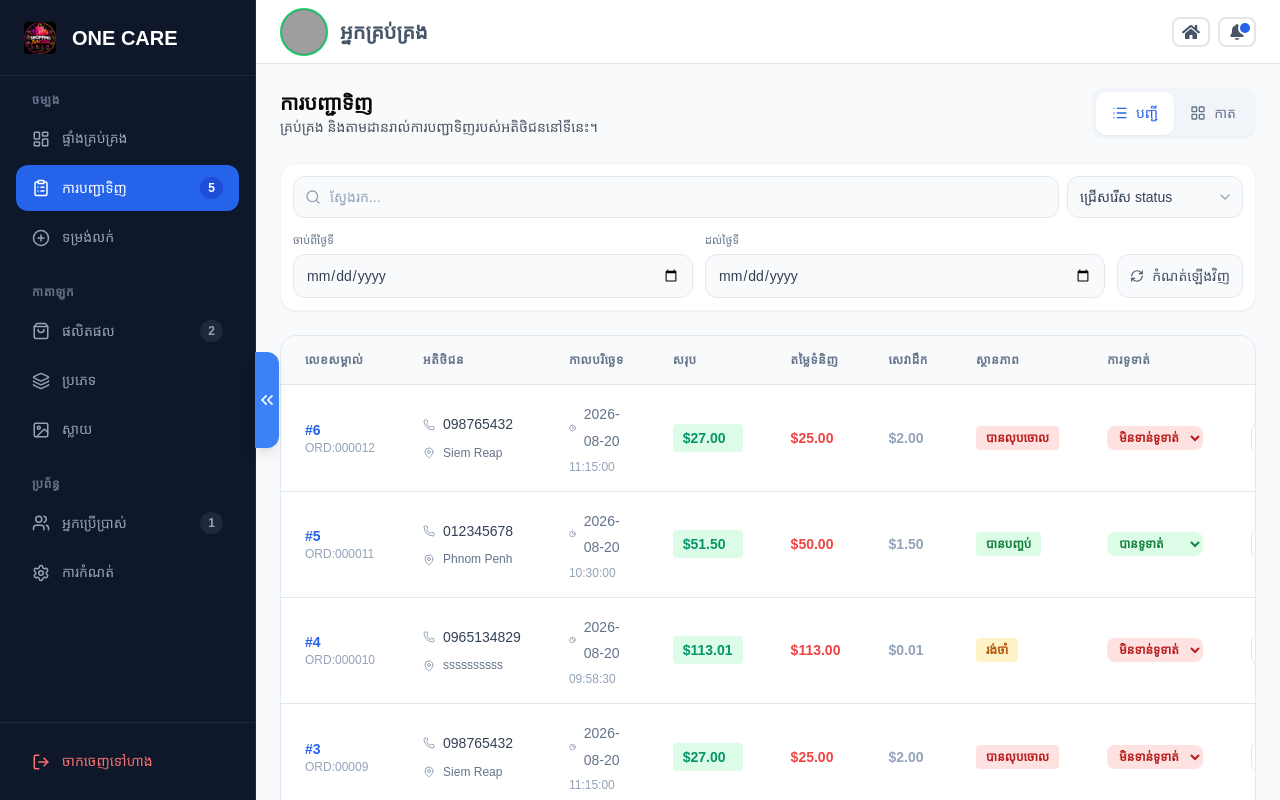
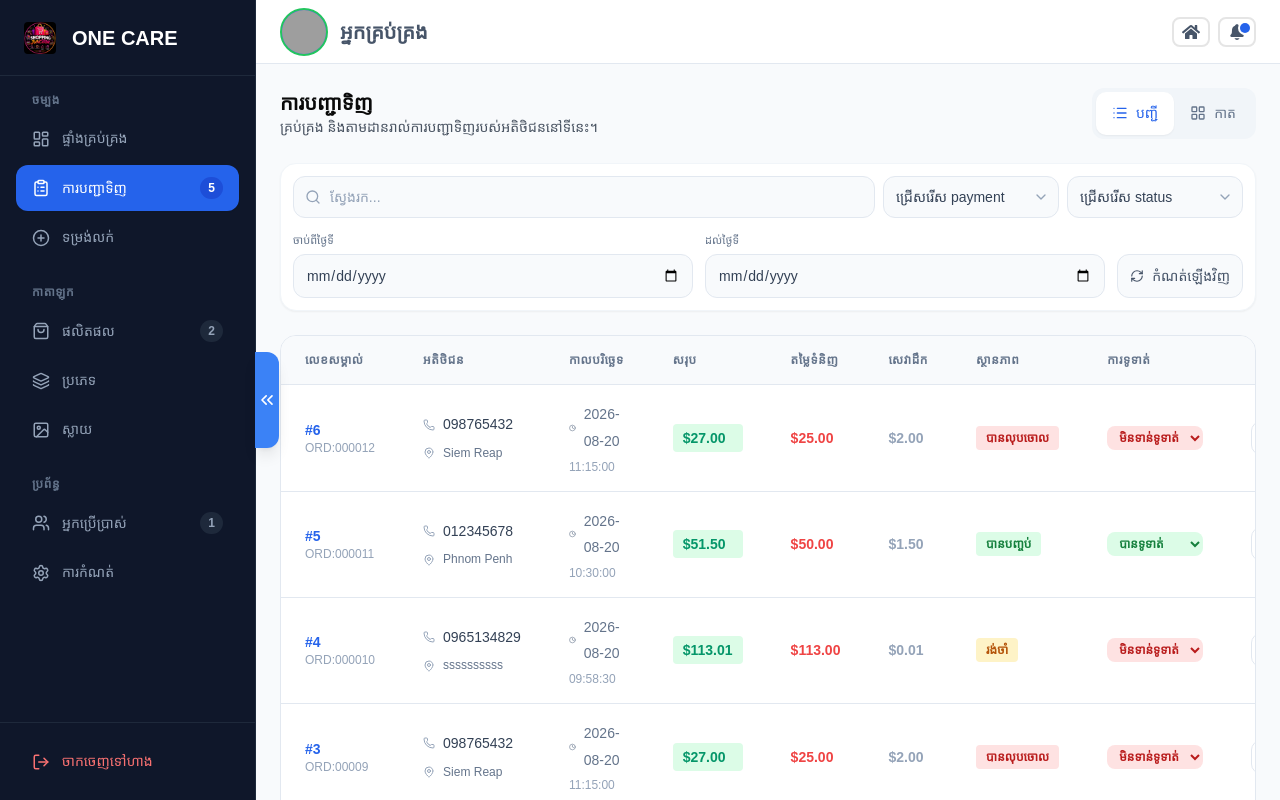
Before and after one commit to KingWep/TestInternship, a React (Vite) app: page /admin/orders in a window 1280 px wide. Built offline with nearby package versions, Linux system fonts and the light colour scheme; grey boxes are pictures that could not be loaded; a web font is replaced by a local one.

Commit message:
Finish with mock data

```diff
--- a/src/admin/features/Categories/pages/AdminCategories.jsx
+++ b/src/admin/features/Categories/pages/AdminCategories.jsx
@@ -93,14 +93,14 @@ export default function AdminCategories() {
         <div className="flex items-center justify-end gap-3">
           <button
             onClick={() => handleEdit(row)}
-            className="text-slate-400 hover:text-blue-600 transition-colors"
+            className="p-2 bg-slate-50 border border-slate-200 rounded-xl text-amber-500 hover:bg-amber-50 hover:border-amber-200 hover:text-amber-600 transition-all"
             title="កែប្រែប្រភេទ"
           >
             <Edit size={18} />
           </button>
           <DeleteButton
             onConfirm={() => handleDelete(row.id)}
-            className="text-slate-400 hover:text-red-600 transition-colors"
+            className="p-2 bg-slate-50 border border-slate-200 rounded-xl text-red-500 hover:bg-red-50 hover:border-red-200 hover:text-red-600 transition-all"
           >
             <Trash2 size={18} />
           </DeleteButton>
--- a/src/admin/features/Order/components/OrderFilterBar.jsx
+++ b/src/admin/features/Order/components/OrderFilterBar.jsx
@@ -6,6 +6,8 @@ export default function OrderFilterBar({
   onSearchChange,
   statusFilter,
   onStatusChange,
+  paymentFilter,
+  onPaymentChange,
   fromDate,
   onFromDateChange,
   toDate,
@@ -32,6 +34,21 @@ export default function OrderFilterBar({
           />
         </div>
 
+        <div className="w-[110px] sm:w-44 flex-shrink-0 relative">
+          <select
+          value={paymentFilter}
+          onChange={onPaymentChange}
+          className="appearance-none block w-full pl-3 pr-8 py-2.5 border border-slate-200 rounded-xl bg-slate-50 text-slate-700 focus:outline-none focus:ring-2 focus:ring-blue-500 text-xs sm:text-sm cursor-pointer"
+          >
+            <option value="" disabled>ជ្រើសរើស payment</option>
+            <option value="ទាំងអស់ (All)">ទាំងអស់</option>
+            <option value="Paid">បានទូទាត់</option>
+            <option value="Unpaid">មិនទាន់ទូទាត់</option>
+          </select>
+          <div className="absolute inset-y-0 right-0 pr-2.5 flex items-center pointer-events-none">
+            <ChevronDown className="h-4 w-4 text-slate-400" />
+          </div>
+        </div>
         {/* Status Dropdown */}
         <div className="w-[110px] sm:w-44 flex-shrink-0 relative">
           <select
@@ -104,6 +121,7 @@ export default function OrderFilterBar({
                 onClick={() => {
                   onSearchChange({ target: { value: "" } });
                   onStatusChange({ target: { value: "" } });
+                  onPaymentChange({ target: { value: "" } });
                   onFromDateChange({ target: { value: "" } });
                   onToDateChange({ target: { value: "" } });
                 }}
--- a/src/admin/features/Order/hooks/useOrders.js
+++ b/src/admin/features/Order/hooks/useOrders.js
@@ -7,6 +7,7 @@ export function useOrders() {
 
   const [search, setSearch] = useState('')
   const [statusFilter, setStatusFilter] = useState('')
+  const [paymentFilter, setPaymentFilter] = useState('')
   const [fromDate, setFromDate] = useState('')
   const [toDate, setToDate] = useState('')
 
@@ -18,6 +19,8 @@ export function useOrders() {
       order.phone.includes(search)
     const matchesStatus =
       statusFilter === '' || statusFilter === 'ទាំងអស់ (All)' || order.status === statusFilter
+    const matchesPayment =
+      paymentFilter === '' || paymentFilter === 'ទាំងអស់ (All)' || order.paymentStatus === paymentFilter
 
     let matchesDate = true
     if (fromDate || toDate) {
@@ -30,7 +33,7 @@ export function useOrders() {
       }
     }
 
-    return matchesSearch && matchesStatus && matchesDate
+    return matchesSearch && matchesStatus && matchesPayment && matchesDate
   })
 
   return {
@@ -43,5 +46,7 @@ export function useOrders() {
     setFromDate,
     toDate,
     setToDate,
+    paymentFilter,
+    setPaymentFilter
   }
 }
--- a/src/admin/features/Order/pages/AdminOrders.jsx
+++ b/src/admin/features/Order/pages/AdminOrders.jsx
@@ -15,6 +15,8 @@ export default function AdminOrders() {
     setSearch,
     statusFilter,
     setStatusFilter,
+    paymentFilter,
+    setPaymentFilter,
     fromDate,
     setFromDate,
     toDate,
@@ -60,6 +62,8 @@ export default function AdminOrders() {
         onSearchChange={(e) => setSearch(e.target.value)}
         statusFilter={statusFilter}
         onStatusChange={(e) => setStatusFilter(e.target.value)}
+        paymentFilter={paymentFilter}
+        onPaymentChange={(e) => setPaymentFilter(e.target.value)}
         fromDate={fromDate}
         onFromDateChange={(e) => setFromDate(e.target.value)}
         toDate={toDate}
--- a/src/admin/features/Products/pages/AdminProducts.jsx
+++ b/src/admin/features/Products/pages/AdminProducts.jsx
@@ -124,7 +124,7 @@ export default function AdminProducts() {
         <div className="flex items-center justify-end gap-3">
           <button
             onClick={() => handleEdit(row)}
-            className="text-slate-400 hover:text-blue-600 transition-colors"
+            className="p-2 bg-slate-50 border border-slate-200 rounded-xl text-amber-500 hover:bg-amber-50 hover:border-amber-200 hover:text-amber-600 transition-all"
             title="កែប្រែផលិតផល"
           >
             <Edit size={18} />
@@ -132,7 +132,7 @@ export default function AdminProducts() {
 
           <DeleteButton
             onConfirm={() => handleDelete(row.id)}
-            className="text-slate-400 hover:text-red-600 transition-colors"
+            className="p-2 bg-slate-50 border border-slate-200 rounded-xl text-red-500 hover:bg-red-50 hover:border-red-200 hover:text-red-600 transition-all"
           >
             <Trash2 size={18} />
           </DeleteButton>
--- a/src/admin/features/Users/pages/AdminUsers.jsx
+++ b/src/admin/features/Users/pages/AdminUsers.jsx
@@ -132,14 +132,14 @@ export default function AdminUsers() {
         <div className="flex items-center justify-end gap-3">
           <button
             onClick={() => handleEdit(row)}
-            className="text-slate-400 hover:text-blue-600 transition-colors"
+            className="p-2 bg-slate-50 border border-slate-200 rounded-xl text-amber-500 hover:bg-amber-50 hover:border-amber-200 hover:text-amber-600 transition-all"
             title="កែប្រែអ្នកប្រើប្រាស់"
           >
             <Edit size={18} />
           </button>
           <DeleteButton
             onConfirm={() => handleDelete(row.id)}
-            className="text-slate-400 hover:text-red-600 transition-colors"
+            className="p-2 bg-slate-50 border border-slate-200 rounded-xl text-red-500 hover:bg-red-50 hover:border-red-200 hover:text-red-600 transition-all"
           >
             <Trash2 size={18} />
           </DeleteButton>
--- a/src/index.css
+++ b/src/index.css
@@ -13,7 +13,7 @@
 
   body {
     line-height: 1.9;        /* Khmer needs extra space for stacked vowels */
-    font-size: 1rem;
+    font-size: var(--app-font-size);
     font-weight: 400;
     @apply bg-background text-foreground;
   }
@@ -25,12 +25,14 @@
 
   p, span, a, li, button, input, textarea, select {
     line-height: 1.9;
+    font-size: inherit;
   }
   .theme {
     --font-heading: var(--font-sans);
     --font-sans: 'Geist Variable', sans-serif;
   }
   :root {
+    --app-font-size: 16px;
     --background: oklch(1 0 0);
     --foreground: oklch(0.145 0 0);
     --card: oklch(1 0 0);
--- a/tailwind.config.js
+++ b/tailwind.config.js
@@ -17,6 +17,9 @@ export default {
       lineHeight: {
         "khmer": "1.9",
         "khmer-heading": "2",
+      },
+      fontSize: {
+        base: 'var(--app-font-size)',
       },
       borderRadius: {
         lg: 'var(--radius)',
```
Also changed, not shown: src/admin/features/Slides/pages/AdminSlides.jsx (+5 -5 lines).
